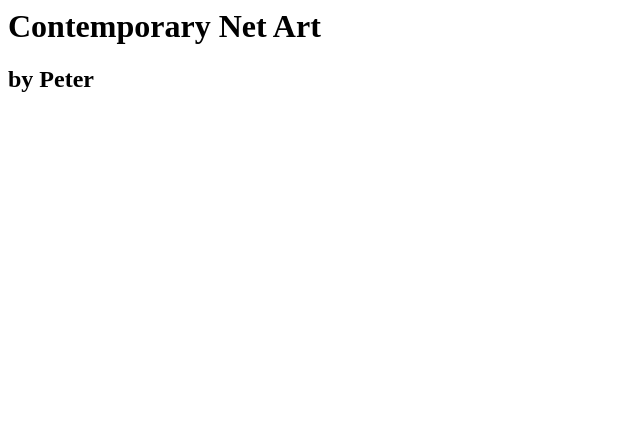
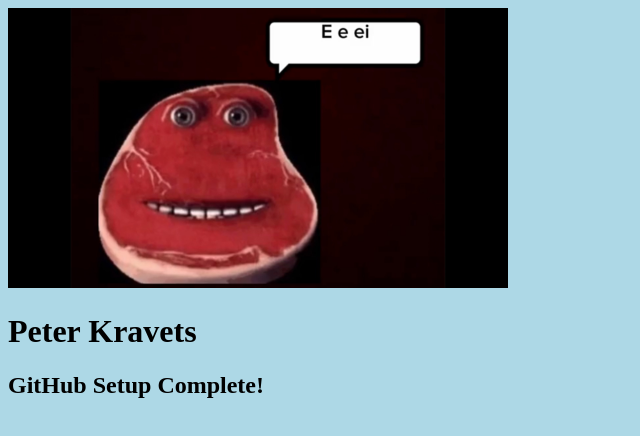
Before and after one commit to kravp5979/exercise3, a plain HTML site: page index.html in a window 1280 px wide. Shown: the whole page, without its empty margins (0-640 px from the left). Drawn offline with Linux system fonts and the light colour scheme.

Commit message:
finished

```diff
--- a/index.html
+++ b/index.html
@@ -1,2 +1,13 @@
-<h1>Contemporary Net Art</h1>
-<h2>by Peter</h2>
+<!DOCTYPE html>
+<html lang="en-CA">
+  <head>
+    <meta charset="UTF-8">
+    <title>GitHub Setup</title>
+    <!-- Made by Peter Kravets on 02/10/24 -->
+  </head>
+  <body style="background-color: lightblue;">
+    <img src="e_e_ei.jpg" alt="A meme that reflects my personality" width="500" height="auto">
+    <h1>Peter Kravets</h1>
+    <h2>GitHub Setup Complete!</h2>
+  </body>
+</html>
```
